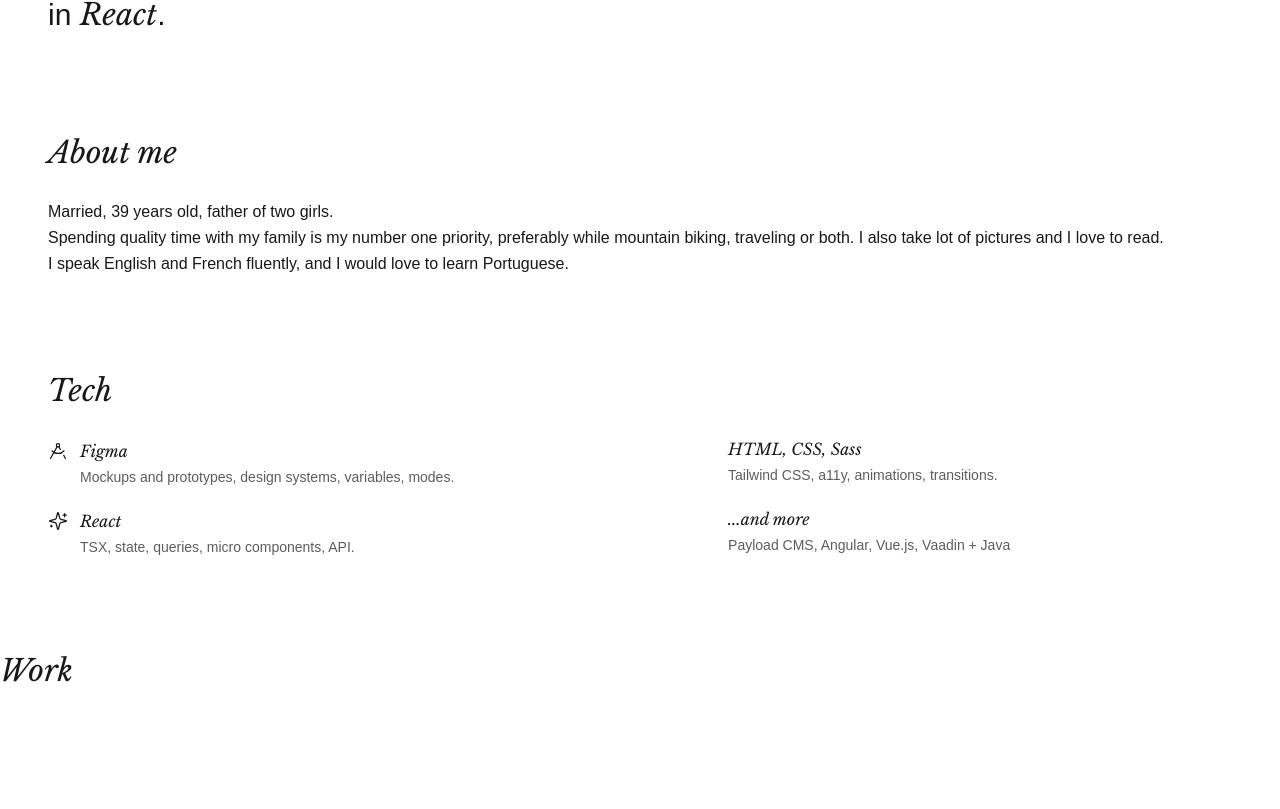
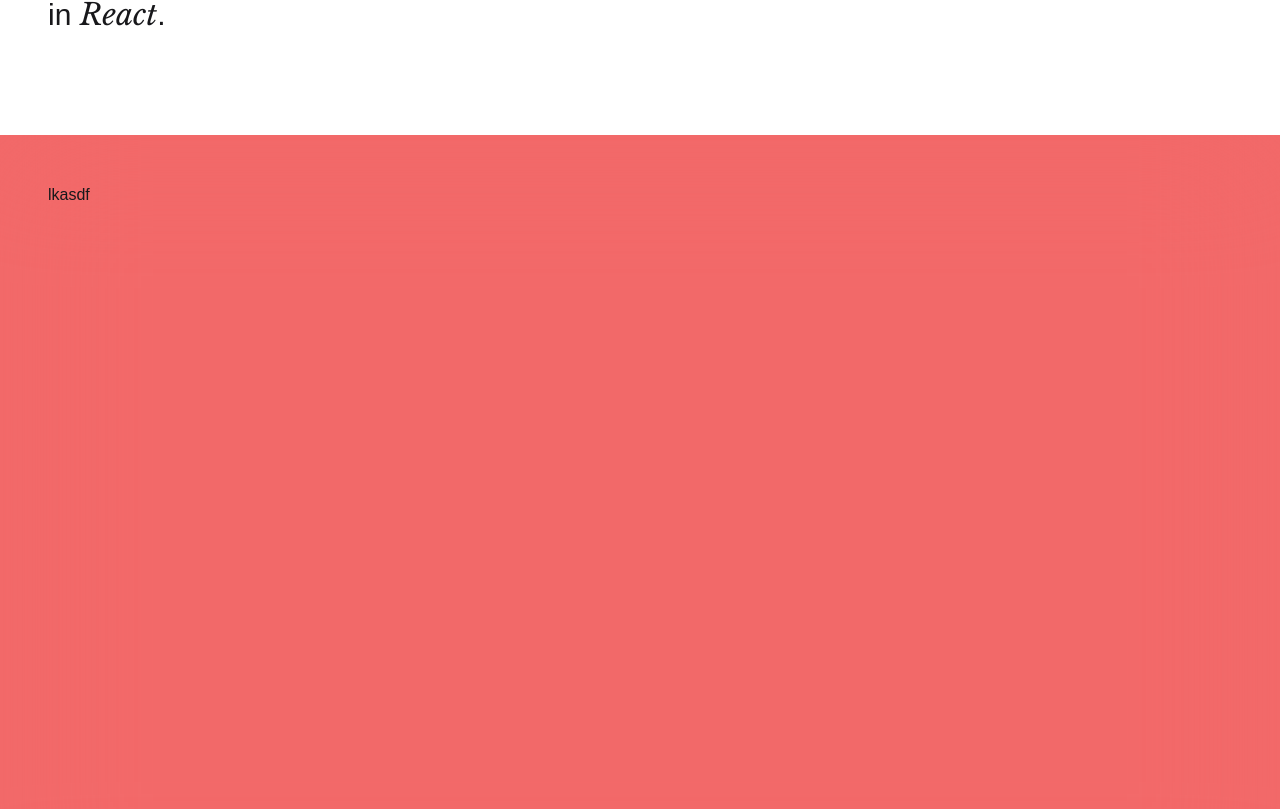
Before and after one commit to adamplesnik/adamplesnik.com, a React (Vite) app: page / in a window 1280 px wide. Shown: the part 431-1240 px from the top of the page. Built offline with nearby package versions, Linux system fonts and the light colour scheme; a web font is replaced by a local one.

Commit message:
Add Chart

```diff
--- /dev/null
+++ b/src/content/Chart.tsx
@@ -0,0 +1,15 @@
+const Chart = () => {
+  return (
+    <div className="h-[200vh]">
+      <div className="re sticky top-0 h-screen w-full bg-red-500">
+        <div className="absolute inset-0 bg-white/20 backdrop-blur-3xl"></div>
+        <div className="relative z-10 flex size-full flex-col justify-between p-12">
+          <div className="flex items-baseline gap-12">lkasdf</div>
+          <div className="flex items-baseline justify-end gap-12">lkasdf</div>
+        </div>
+      </div>
+    </div>
+  )
+}
+
+export default Chart
--- a/src/pages/Home.tsx
+++ b/src/pages/Home.tsx
@@ -1,5 +1,6 @@
 import Heading from '@/components/Heading'
 import AboutMe from '@/content/AboutMe'
+import Chart from '@/content/Chart'
 import Intro from '@/content/Intro'
 import Tech from '@/content/Tech'
 import WorkKolbord from '@/content/WorkKolbord'
@@ -12,6 +13,7 @@ const Home = () => {
   return (
     <>
       <Intro />
+      <Chart />
       <AboutMe />
       <Tech />
       <Heading size={2} className="print:mt-12">
```
